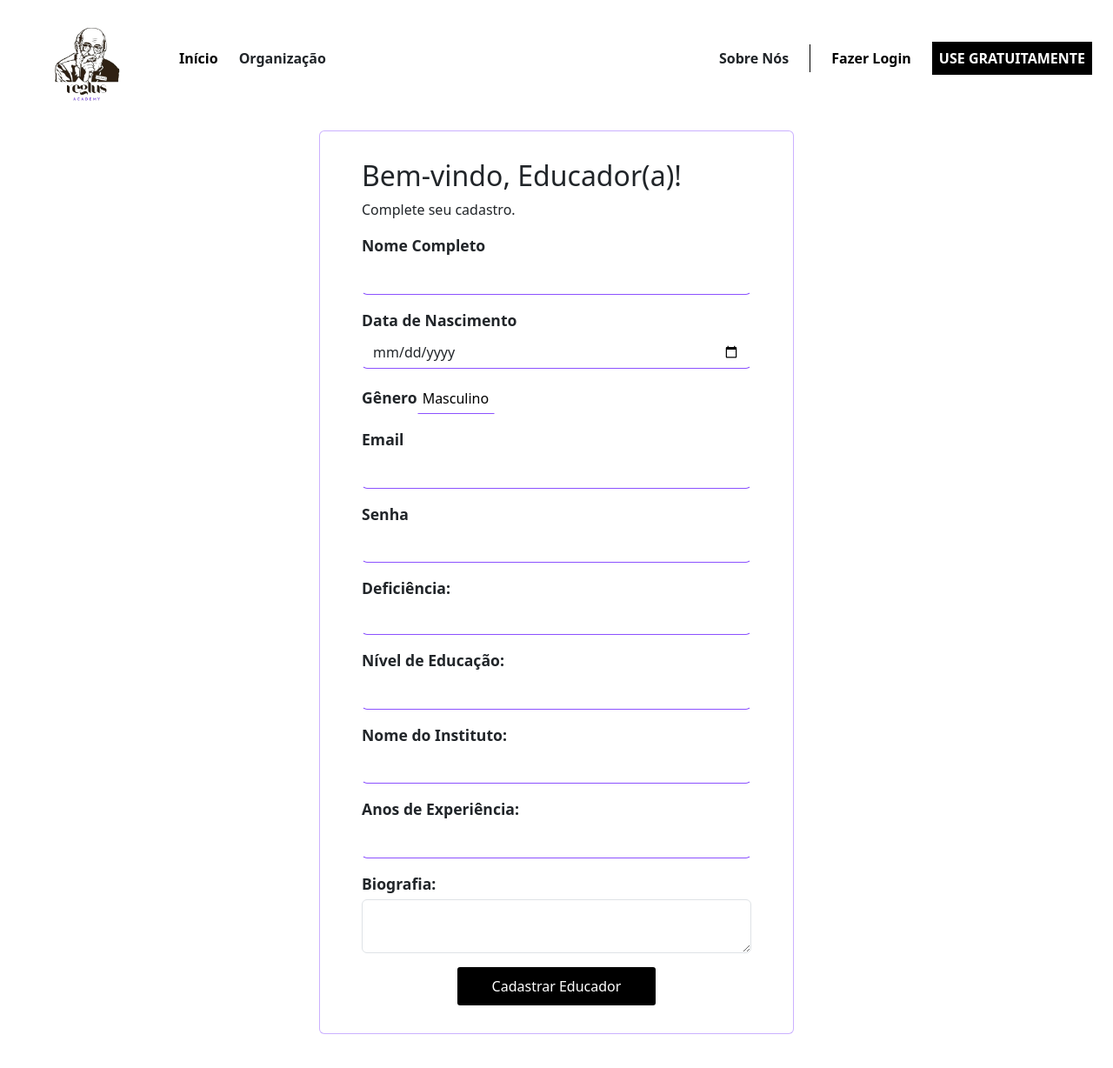
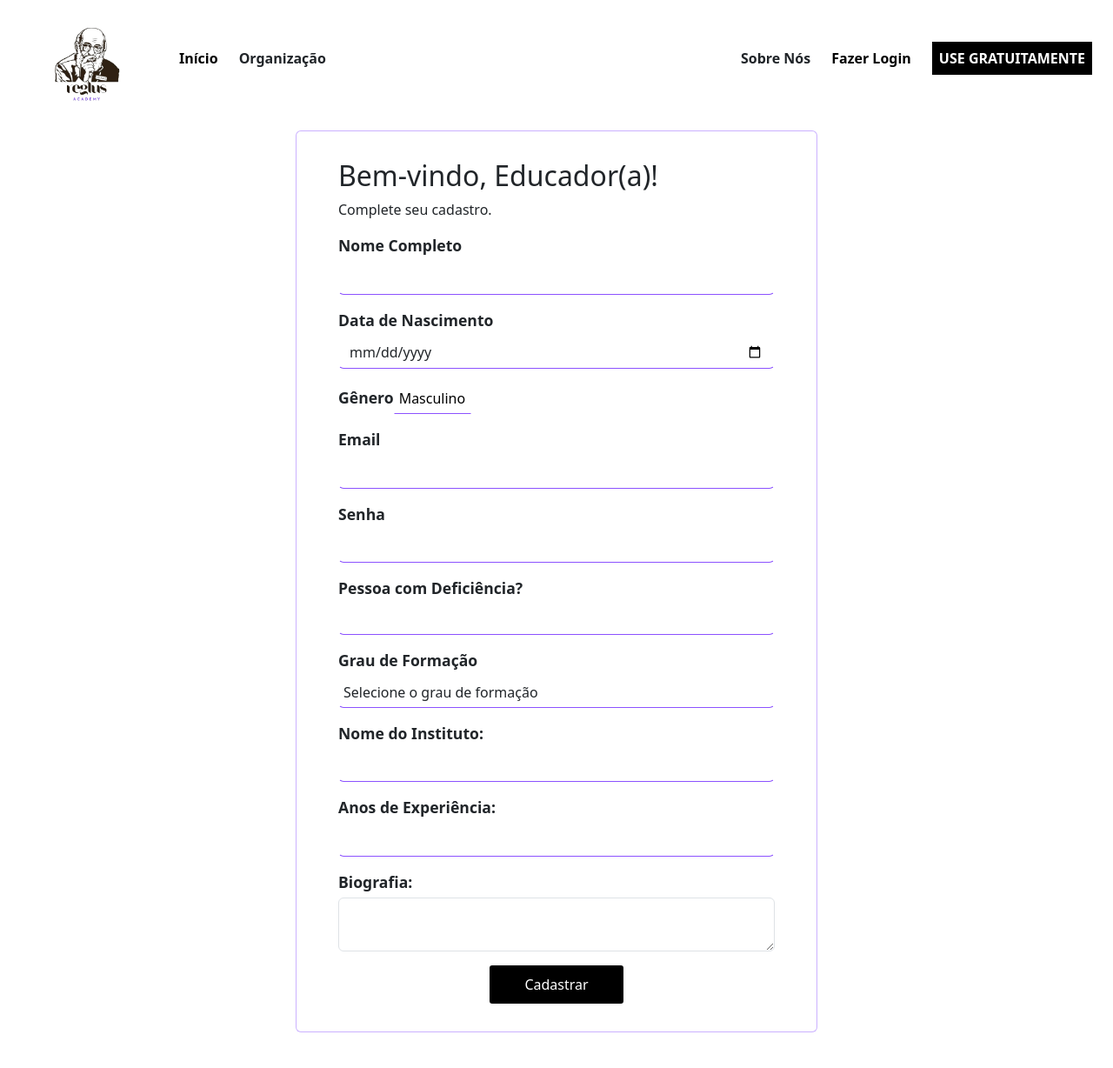
Before and after one commit to ReglusAcademy/ReglusAcademy, a Vue app: page /cadastroprofessor in a window 1280 px wide. Shown: the top 1228 px of the page at 87% size. Built offline with nearby package versions, Linux system fonts and the light colour scheme.

Commit message:
ajustes nos cadastros e css de outras telas

```diff
--- a/src/App.vue
+++ b/src/App.vue
@@ -44,5 +44,7 @@ a {
   list-style: none;
   text-decoration: none;
   font-weight: bold;
+  margin: 0;
+  padding: 0;
 }
 </style>
--- a/src/components/nav/FooterReglus.vue
+++ b/src/components/nav/FooterReglus.vue
@@ -1,6 +1,6 @@
 <template>
     <div id="raiz">
-        Reglus Academy
+        <p class="Title">Reglus Academy</p>
     </div>
 </template>
 
@@ -12,9 +12,14 @@ export default {
 
 <style scoped>
 #raiz {
-    text-align: center;
+    border-top: 1px solid grey;
     margin-top: 1em;
-    border-top: 1px solid grey;
+    width: 100%;
+    display: flex;
+    justify-content: center;
+}
+
+.Title {
     padding: 3em;
     font-weight: bold;
 }
--- a/src/components/nav/NavReglus.vue
+++ b/src/components/nav/NavReglus.vue
@@ -7,12 +7,6 @@
                     <li>
                         <router-link to="/">Início</router-link>
                     </li>
-                    <!-- <li>
-                        <router-link to="/introducaoaprogramacao">Funcionalidades</router-link>
-                    </li> -->
-                    <!-- <li>
-                        <router-link to="/agenda">Recursos</router-link>
-                    </li> -->
                     <li>Organização</li>
                 </ul>
             </div>
@@ -20,7 +14,6 @@
             <div class="lista">
                 <ul>
                     <li>Sobre Nós</li>
-                    <div class="div"></div>
                     <li>
                         <router-link to="/login">Fazer Login</router-link>
                     </li>
@@ -57,12 +50,13 @@ export default {
     font-weight: bold;
     display: flex;
     justify-content: space-between;
+    align-items: center;
+    width: 100%;
 }
 
 ul {
     display: flex;
     align-items: center;
-    justify-content: center;
     gap: 1.5em;
 }
 
@@ -73,21 +67,14 @@ a {
 
 .lista {
     display: flex;
-}
-
-.div {
-    height: 2em;
-    width: 1px;
-    background-color: black;
-}
-
-#btnCadastro a {
-    color: #fff;
+    align-items: center;
 }
 
 #btnCadastro {
     color: #fff;
     background-color: #000;
     padding: 0.5em;
+    border: none;
+    cursor: pointer;
 }
 </style>
--- a/src/components/nav/NavReglusV2.vue
+++ b/src/components/nav/NavReglusV2.vue
@@ -14,10 +14,11 @@
                         <router-link to="/agenda">Recursos</router-link>
                     </li>
                     <li>Organização</li>
-                    <li>
-                        <button @click="logout" class="logout-button">Logout</button>
-                    </li>
                 </ul>
+            </div>
+
+            <div class="lista">
+                <button @click="logout" class="logout-button">Logout</button>
             </div>
         </nav>
     </div>
@@ -55,8 +56,12 @@ export default {
 }
 
 .listasOpcoes {
+    font-weight: bold;
     display: flex;
+    justify-content: space-between;
     align-items: center;
+    width: 100%;
+    margin: 0em 2em;
 }
 
 ul {
@@ -79,12 +84,19 @@ a {
     display: flex;
 }
 
-#free a {
+.logout-button {
+    border: none;
+    padding: 1em 2em;
+    border-radius: 5px;
+    font-size: 0.9em;
+    font-weight: bold;
+    background: var(--roxo);
     color: #fff;
+    transition: 1s;
 }
 
-#free {
-    color: #fff;
-    background-color: #000;
+.logout-button:hover {
+    background: var(--azulClaro);
+    transition: 1s;
 }
 </style>
--- a/src/views/HomeEstudante.vue
+++ b/src/views/HomeEstudante.vue
@@ -1,7 +1,7 @@
 <template>
   <NavReglus />
   <div class="container">
-      <h1>Olá, nome!</h1>
+    <h1>Olá, {{ userName }}!</h1>
     <div class="boxes">
       <div class="box blue">
         <div class="content">
@@ -30,6 +30,17 @@
   name: "HomeEstudante",
   components: {
     NavReglus,
+  },
+  data() {
+    return {
+      userName: ''
+    };
+  },
+  mounted() {
+    const user = JSON.parse(localStorage.getItem('user'));
+    if (user) {
+      this.userName = user.name;
+    }
   }
 }
 
@@ -60,11 +71,13 @@
 }
 
 .blue {
-    background-color: #8c52ff; /* Azul escuro */
+  background-color: #8c52ff;
+  /* Azul escuro */
 }
 
 .purple {
-    background-color: #003366; /* Roxo */
+  background-color: #003366;
+  /* Roxo */
 }
 
 .content {
@@ -88,7 +101,8 @@
 }
 
 .image {
-    width: 100px; /* Ajuste o tamanho da imagem conforme necessário */
+  width: 100px;
+  /* Ajuste o tamanho da imagem conforme necessário */
   height: auto;
 }
 </style>
--- a/src/views/TelaCadastroEstudante.vue
+++ b/src/views/TelaCadastroEstudante.vue
@@ -2,9 +2,7 @@
   <div>
     <NavReglus />
   </div>
-  <div class="container">
     <div class="row justify-content-center">
-      <div class="col-md-6">
         <div class="card">
           <div class="card-body">
             <h2>Bem-vindo(a) Estudante!</h2>
@@ -43,13 +41,13 @@
                 </select>
               </div>
               <div class="form-group">
-                <label for="disability">Pessoa com Deficiência?</label>
-                <select id="disability" v-model="form.disability" class="form-control" required>
-                  <option value="true">Sim</option>
-                  <option value="false">Não</option>
+                <label for="deficiencia">Pessoa com Deficiência?</label>
+                <select id="deficiencia" v-model="form.deficiencia" class="form-control" required>
+                  <option value="sim">Sim</option>
+                  <option value="nao">Não</option>
                 </select>
               </div>
-              <div class="form-group" v-if="form.disability === 'sim'">
+              <div class="form-group" v-if="form.deficiencia === 'sim'">
                 <label for="casosim">Qual o tipo de deficiência?</label>
                 <select id="casosim" v-model="form.casosim" class="form-control" required>
                   <option disabled value="">Selecione o tipo de deficiência</option>
@@ -88,8 +86,6 @@
           </div>
         </div>
       </div>
-    </div>
-  </div>
 </template>
 
 <script>
@@ -172,6 +168,7 @@ export default {
   border: 1px solid #8c52ff73;
   padding: 1em 2em;
   margin-bottom: 5em;
+  width: 600px;
 }
 
 .form-group {
--- a/src/views/TelaCadastroProfessor.vue
+++ b/src/views/TelaCadastroProfessor.vue
@@ -1,9 +1,7 @@
 <template>
   <div>
     <NavReglus />
-    <div class="container">
     <div class="row justify-content-center">
-        <div class="col-md-6">
       <div class="card">
         <div class="card-body">
           <h2>Bem-vindo, Educador(a)!</h2>
@@ -33,15 +31,35 @@
               <input type="password" id="passwordHash" v-model="form.passwordHash" class="form-control" required />
             </div>
             <div class="form-group">
-                  <label for="disability">Deficiência:</label>
-                  <select id="disability" v-model="form.deficiency" class="form-control" required>
-                    <option value="false">Não</option>
-                    <option value="true">Sim</option>
+              <label for="disability">Pessoa com Deficiência?</label>
+              <select id="disability" v-model="form.disability" class="form-control" required>
+                <option value="sim">Sim</option>
+                <option value="nao">Não</option>
               </select>
             </div>
-                <div class="form-group">
-                  <label for="educationLevel">Nível de Educação:</label>
-                  <input type="text" id="educationLevel" v-model="form.educationLevel" class="form-control" required />
+            <div class="form-group" v-if="form.disability === 'sim'">
+              <label for="casosim">Qual o tipo de deficiência?</label>
+              <select id="casosim" v-model="form.casosim" class="form-control" required>
+                <option disabled value="">Selecione o tipo de deficiência</option>
+                <option>Auditiva</option>
+                <option>Visual</option>
+                <option>Física</option>
+                <option>Intelectual</option>
+                <option>Múltipla</option>
+              </select>
+            </div>
+            <div class="form-group select-container">
+              <label for="educationLevel">Grau de Formação</label>
+              <select id="educationLevel" v-model="form.educationLevel" class="form-control" required>
+                <option disabled value="">Selecione o grau de formação</option>
+                <option>Ensino Fundamental</option>
+                <option>Ensino Médio</option>
+                <option>Superior Completo</option>
+                <option>Superior Incompleto</option>
+                <option>Pós-graduação</option>
+                <option>Mestrado</option>
+                <option>Doutorado</option>
+              </select>
             </div>
             <div class="form-group">
               <label for="instituteName">Nome do Instituto:</label>
@@ -49,17 +67,16 @@
             </div>
             <div class="form-group">
               <label for="experienceYears">Anos de Experiência:</label>
-                  <input type="number" id="experienceYears" v-model.number="form.experienceYears" class="form-control" required />
+              <input type="number" id="experienceYears" v-model.number="form.experienceYears" class="form-control"
+                required />
             </div>
             <div class="form-group">
               <label for="bio">Biografia:</label>
               <textarea id="bio" v-model="form.bio" class="form-control"></textarea>
             </div>
-                <button type="submit" class="btn btn-primary">Cadastrar Educador</button>
+            <button type="submit" class="btn btn-primary">Cadastrar</button>
           </form>
           <div id="responseMessage" v-if="responseMessage" :style="{ color: responseColor }">{{ responseMessage }}</div>
-            </div>
-          </div>
         </div>
       </div>
     </div>
@@ -83,8 +100,9 @@ export default {
         email: '',
         gender: '',
         passwordHash: '',
-        disability: false,
+        disability: '',
         educationLevel: '',
+        casosim: '',
         instituteName: '',
         experienceYears: null,
         bio: ''
@@ -145,6 +163,7 @@ export default {
   border: 1px solid #8c52ff73;
   padding: 1em 2em;
   margin-bottom: 5em;
+  width: 600px;
 }
 
 .form-group {
--- a/src/views/TelaLogin.vue
+++ b/src/views/TelaLogin.vue
@@ -1,6 +1,5 @@
 <template>
   <NavReglus />
-  <div id="raiz">
     <div id="align">
       <div class="container mt-5">
         <div class="card">
@@ -16,7 +15,7 @@
                   placeholder="Digite sua senha">
               </div>
               <div class="text-center">
-                <button type="submit" class="btn btn-primary">Login</button>
+                <button type="submit" class="btn btn-primary">Entrar</button>
               </div>
               <div class="text-center mt-3">
                 <a href="#">Esqueceu senha?</a>
@@ -28,10 +27,7 @@
           </div>
         </div>
       </div>
-
-      <img src="logoreglus.png" alt="Logo Reglus" class="logo">
     </div>
-  </div>
 </template>
 <script>
 import NavReglus from "@/components/nav/NavReglus.vue";
@@ -88,12 +84,7 @@ export default {
 
 .container {
   margin-bottom: 2em;
-}
-
-.logo {
-  width: 30%;
-  margin-right: 100px;
-  margin-left: 100px;
+  width: 600px;
 }
 
 .form-group label {
@@ -106,7 +97,7 @@ export default {
   outline: none;
   border-bottom: 1px solid #8c52ff;
   padding: 10px;
-  transition: 2s;
+  transition: border-color 0.3s;
 }
 
 .form-control:focus,
@@ -117,30 +108,28 @@ export default {
 }
 
 .btn-primary {
-  background-color: #8C52FF;
+  background-color: #8c52ff;
   border: none;
   border-radius: 3px;
   color: white;
   padding: 10px 20px;
-  font-size: 16px;
+  font-size: 1.1em;
+  width: 100px;
   cursor: pointer;
   display: block;
-  margin: 0 auto;
-}
-
-.btn-primary {
-  background-color: #8c52ff;
-  border-color: #8c52ff;
+  margin: 1em auto;
 }
 
 .btn-primary:hover {
   background-color: #5a3abf;
-  border-color: #5a3abf;
 }
 
 .card-body {
   border-radius: 10px;
-  margin: 1em;
+  padding: 2em;
+  box-shadow: 0 4px 10px rgba(0, 0, 0, 0.1);
+  background: #fff !important;
+  width: 600px;
 }
 
 .text-center a {
```
Also changed, not shown: src/views/HomeProfessor.vue (+18 -4 lines), 1 other file (tests, documents, lock files or other folders). Lines whose indentation alone changed are shown as unchanged.
